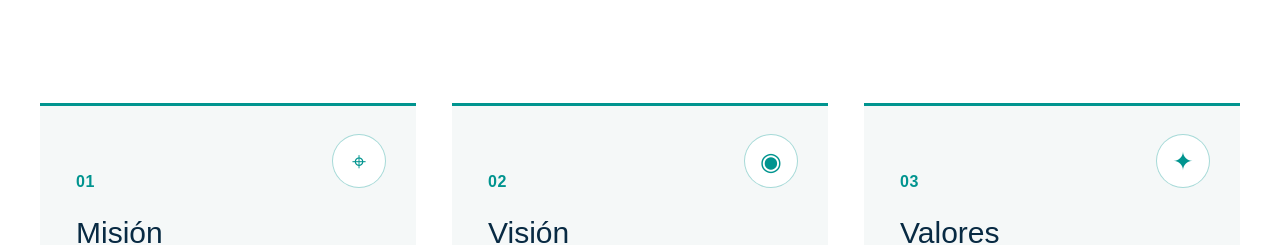
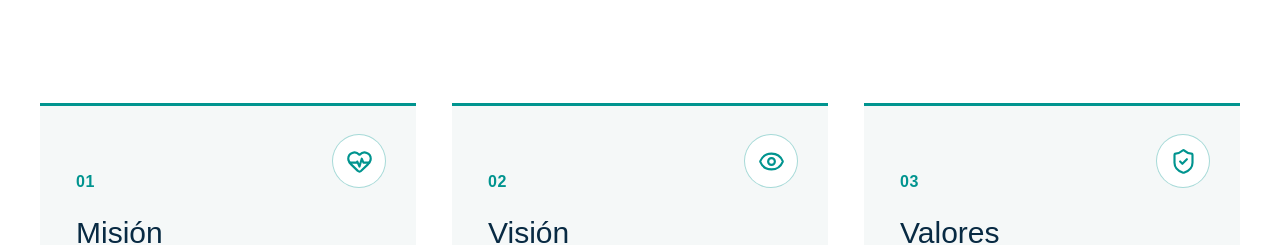
Before and after one commit to gmlsalud-com/gmlsalud-com, a Next.js app: page / in a window 1280 px wide. Shown: the part 1980-2225 px from the top of the page. Built offline with nearby package versions, Linux system fonts and the light colour scheme.

Commit message:
Clarify purpose cards with modern icons

```diff
--- a/app/globals.css
+++ b/app/globals.css
@@ -27,6 +27,7 @@
 .purpose-modern p{max-width:420px;margin:0;color:#526b7a;font-size:18px;line-height:1.65}
 .purpose-modern strong{color:#526b7a}
 .purpose-icon{position:absolute;top:28px;right:30px;width:54px;height:54px;display:grid;place-items:center;border:1.5px solid rgba(0,148,143,.35);border-radius:50%;background:#fff;color:var(--teal);font-size:25px;line-height:1}
+.purpose-icon svg{display:block;stroke-width:1.9}
 @media(max-width:800px){.purpose-modern{grid-template-columns:1fr;gap:16px;padding:38px 20px}.purpose-modern article{min-height:0;padding:32px 24px}.purpose-modern article>span{margin-top:0}.purpose-modern h2{font-size:25px}.purpose-modern p{font-size:15px}.purpose-icon{top:22px;right:22px;width:46px;height:46px;font-size:21px}}
 .location-selector{display:grid;grid-template-columns:minmax(360px,.72fr) minmax(520px,1.18fr);gap:64px;max-width:1600px;margin:auto;padding:72px 48px 80px;background:#fff}
 .location-panel h2{margin:15px 0 32px;font-size:48px;font-weight:400;letter-spacing:-.025em}
--- a/app/page.tsx
+++ b/app/page.tsx
@@ -1,6 +1,6 @@
 import Locations from "./Locations";
 import Header from "./Header";
-import { MapPinned, Smartphone } from "lucide-react";
+import { Eye, HeartPulse, MapPinned, ShieldCheck, Smartphone } from "lucide-react";
 
 const services = [
   { icon: 1, title: "Medicamentos", text: "Amplio stock de medicamentos de marca y genéricos." },
@@ -55,19 +55,19 @@ export default function Home() {
 
       <section className="purpose-modern" aria-label="Misión, visión y valores">
         <article>
-          <div className="purpose-icon" aria-hidden="true">⌖</div>
+          <div className="purpose-icon" aria-hidden="true"><HeartPulse size={27} /></div>
           <span>01</span>
           <h2>Misión</h2>
           <p>Mejorar la salud y calidad de vida de las personas, facilitando el acceso a medicamentos, productos y soluciones de bienestar, especialmente en comunas con menor disponibilidad.</p>
         </article>
         <article>
-          <div className="purpose-icon" aria-hidden="true">◉</div>
+          <div className="purpose-icon" aria-hidden="true"><Eye size={27} /></div>
           <span>02</span>
           <h2>Visión</h2>
           <p>Ser una red referente en salud y bienestar, reconocida por acercar soluciones de calidad, creciendo de manera cercana y sostenible.</p>
         </article>
         <article>
-          <div className="purpose-icon" aria-hidden="true">✦</div>
+          <div className="purpose-icon" aria-hidden="true"><ShieldCheck size={27} /></div>
           <span>03</span>
           <h2>Valores</h2>
           <p><strong>Confianza</strong>, innovación y crecimiento sostenible guían cada una de nuestras decisiones.</p>
```
